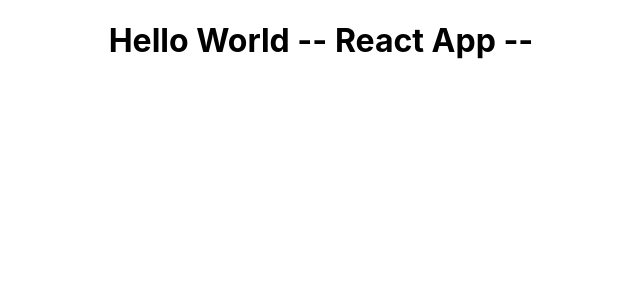
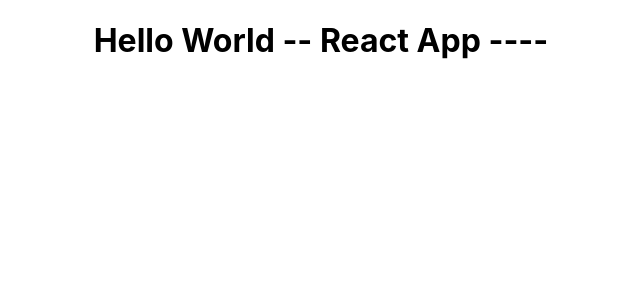
Before and after one commit to salmanqazi/bootcamp2020-react-app, a React (Create React App) app: page / in a window 1280 px wide. Shown: the top 300 px of the page, without its empty margins (319-959 px from the left). Built offline with nearby package versions, Linux system fonts and the light colour scheme.

Commit message:
Update App.js

```diff
--- a/src/App.js
+++ b/src/App.js
@@ -5,7 +5,7 @@
 function App() {
   return (
     <div className="App">
-      <h1> Hello World -- React App -- </h1>
+      <h1> Hello World -- React App ---- </h1>
      </div>
   );
 }
```
